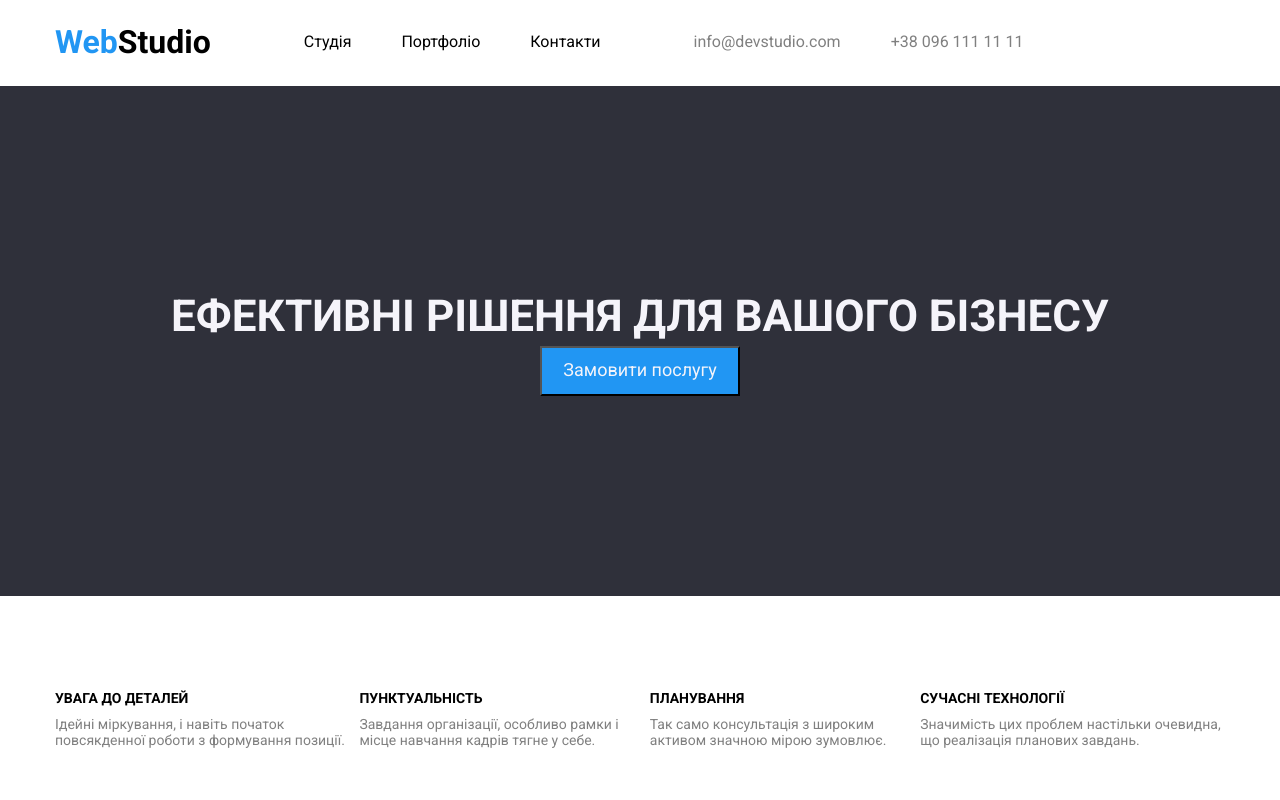
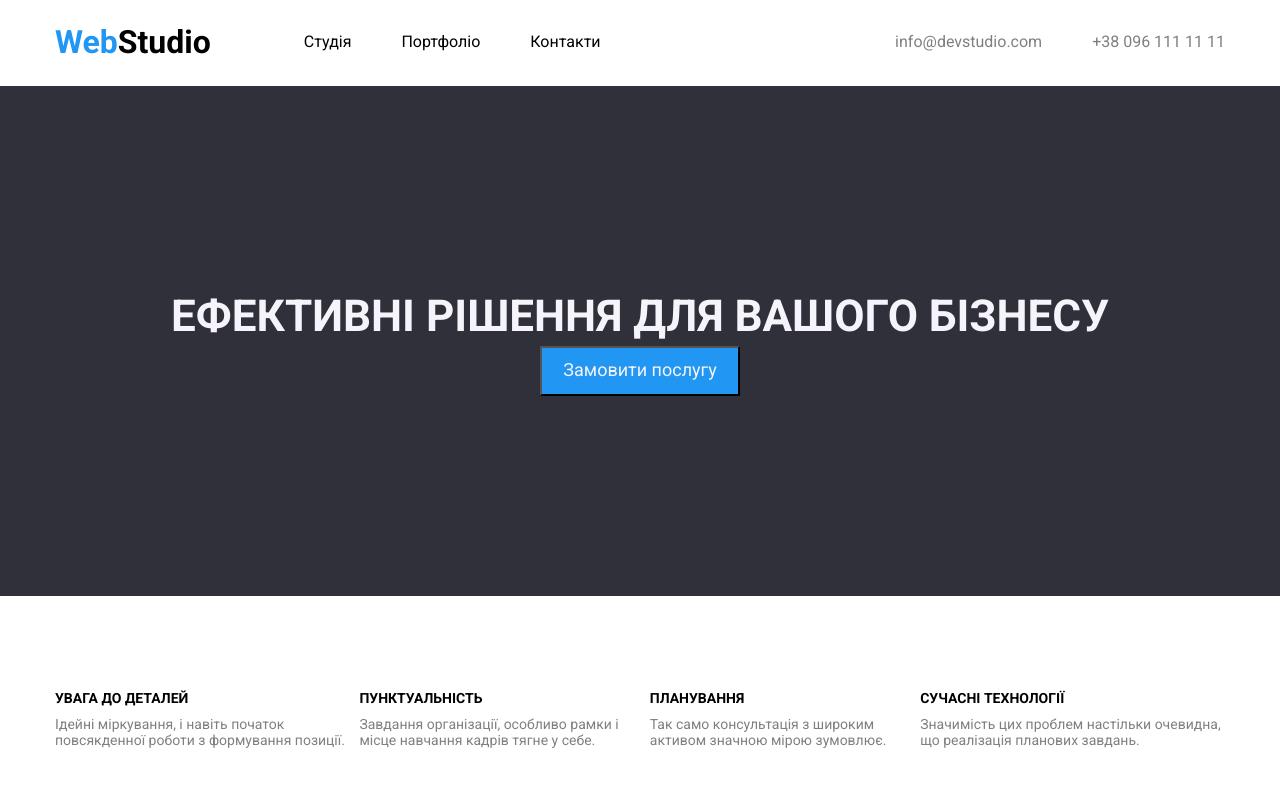
Before and after one commit to 07082011masha-cell/homework, a plain HTML site: page index.html in a window 1280 px wide. Shown: the top 800 px of the page. Drawn offline with nearby package versions, Linux system fonts and the light colour scheme.

Commit message:
я уже постаралась ВСЕ доправити

```diff
--- a/styles.css
+++ b/styles.css
@@ -31,6 +31,10 @@ a:hover {
 .list-header {
   display: flex;
   gap: 50px;
+}
+
+.links-header {
+  margin-left: auto;
 }
 .main {
   padding-top: 200px;
```
